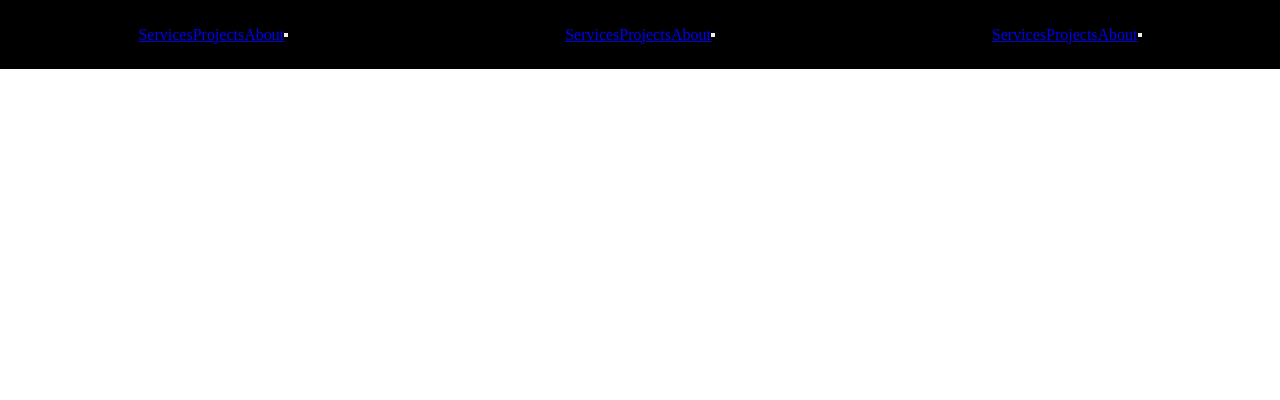
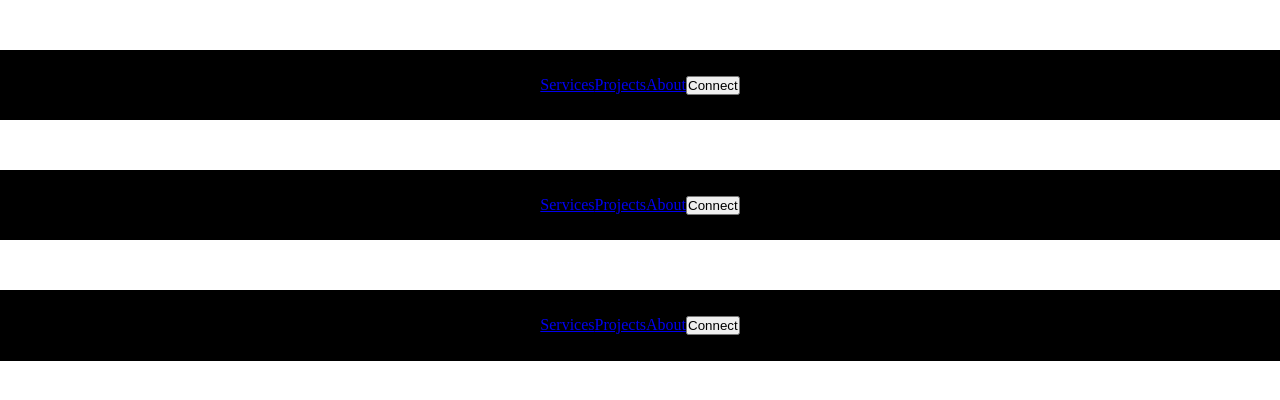
Before and after one commit to mmislam1/Tasks, a plain HTML site: page Task3/project_1/index.html in a window 1280 px wide. Drawn offline with Linux system fonts and the light colour scheme.

Commit message:
task1 basic nav done

```diff
--- a/Task3/project_1/index.html
+++ b/Task3/project_1/index.html
@@ -15,7 +15,7 @@
 
 </head>
 <body>
-    <div class="center">
+    <div class="center " style="flex-direction: column; gap: 50px; margin-top:50px;">
     <nav class="center nav">
         <div class="center">
             <a href="#" class="navlink">Services</a>
@@ -23,7 +23,7 @@
             <a href="#" class="navlink">About</a>
         </div>
         <div class="center">
-            <button ></button>
+            <button >Connect</button>
         </div>
     </nav>
 
@@ -35,7 +35,7 @@
             <a href="#" class="navlink">About</a>
         </div>
         <div class="center">
-            <button ></button>
+            <button >Connect</button>
         </div>
     </nav>
 
@@ -47,7 +47,7 @@
             <a href="#" class="navlink">About</a>
         </div>
         <div class="center">
-            <button ></button>
+            <button >Connect</button>
         </div>
     </nav>
     </div>
```
